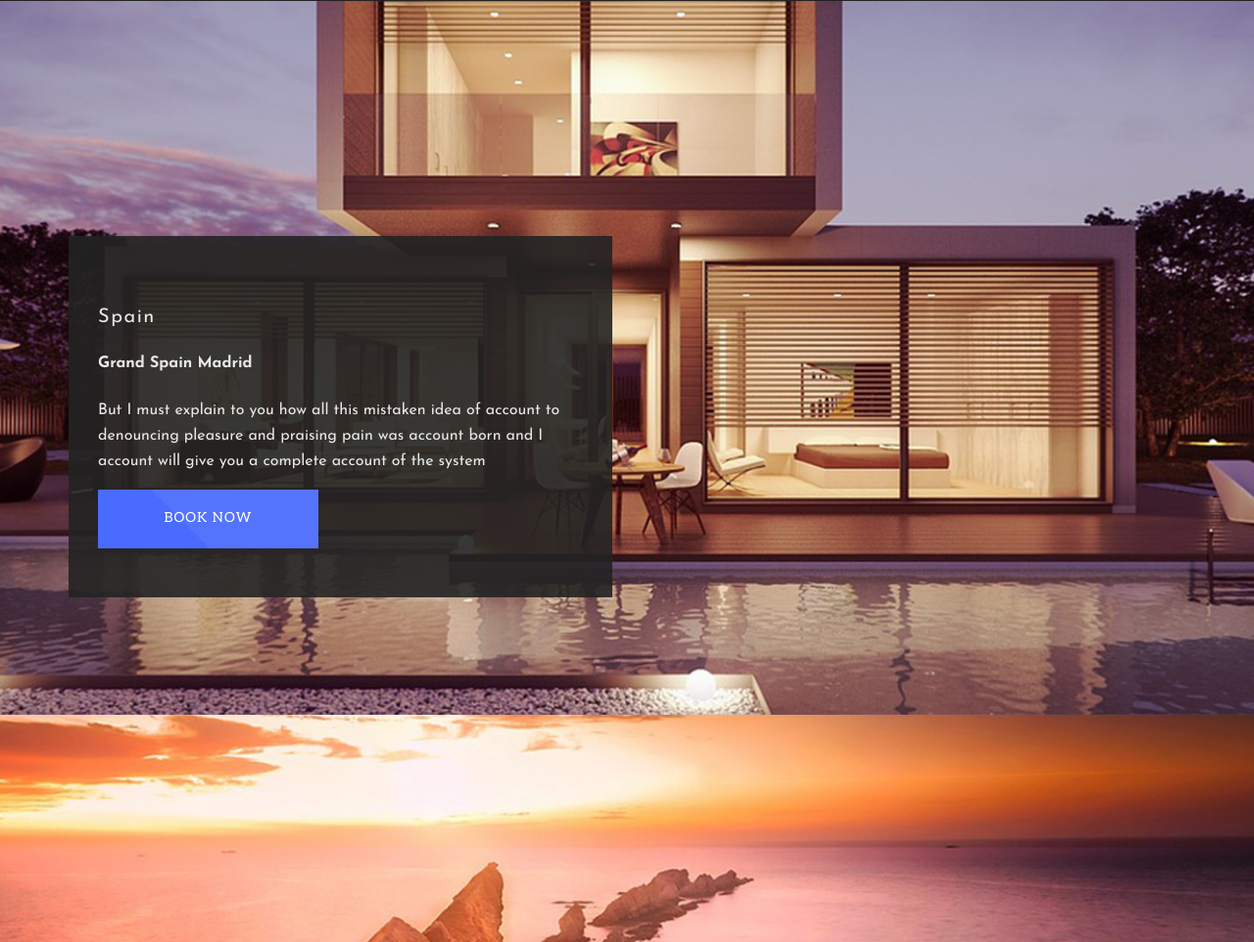
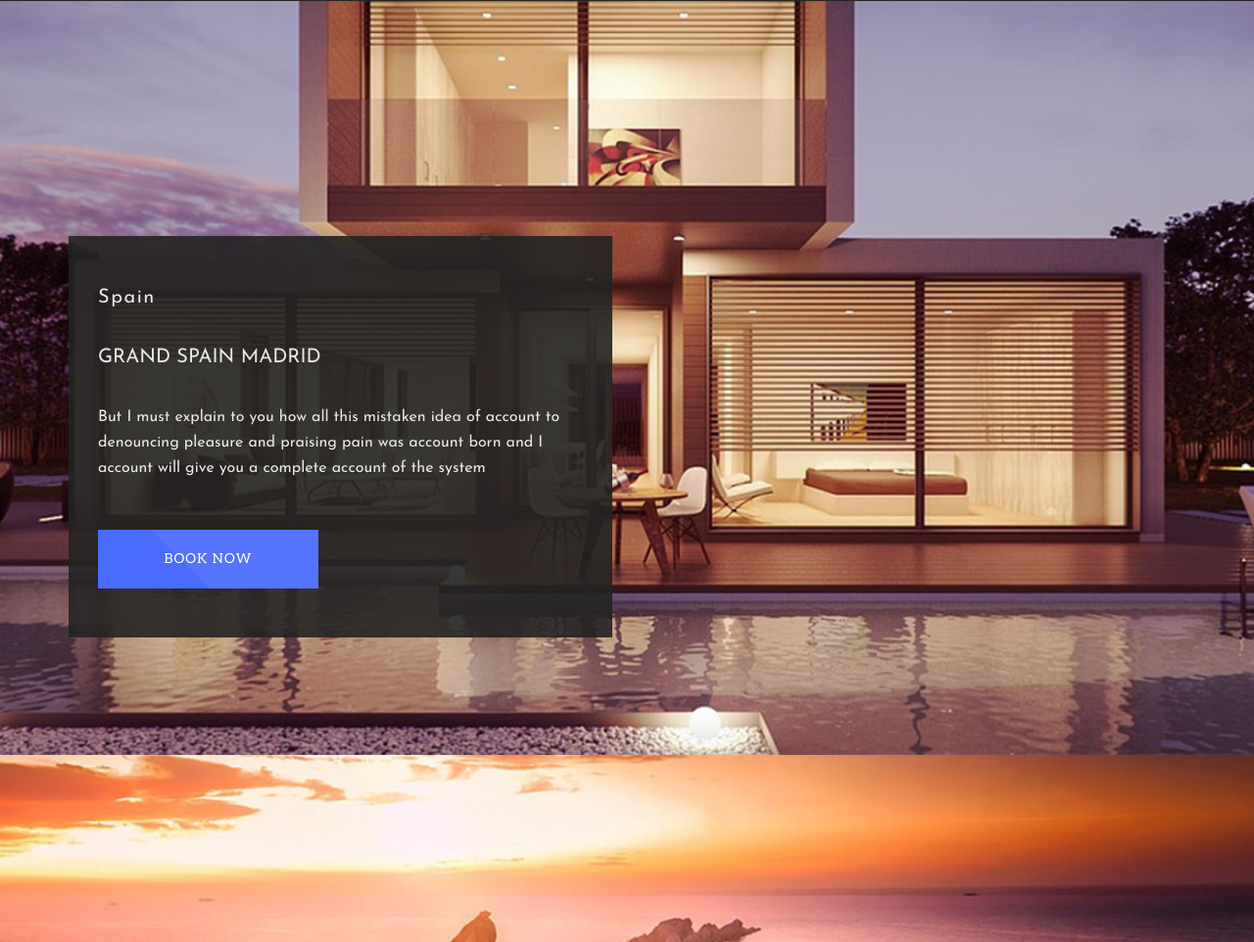
Before and after one commit to Klimov-V/exam, a website: page index.html in a window 1280 px wide. Shown: the part 1858-2820 px from the top of the page at 98% size. Drawn offline with Linux system fonts and the light colour scheme.

Commit message:
finished therd and fourth section

```diff
--- a/scss/style.scss
+++ b/scss/style.scss
@@ -153,9 +153,16 @@ a {
 
 	&__title {
 		@include font($fz: 2rem, $ls: .075em);
+		margin: 0;
 	}
 
-	&__subtitle {}
+	&__subtitle {
+		text-transform: uppercase;
+		@include font($fz: 2rem);
+		margin: 35px 0;
+	}
 
-	&__text {}
+	&__text {
+		margin-bottom: 50px;
+	}
 }
```
Also changed, not shown: css/style.css, 1 other file.
